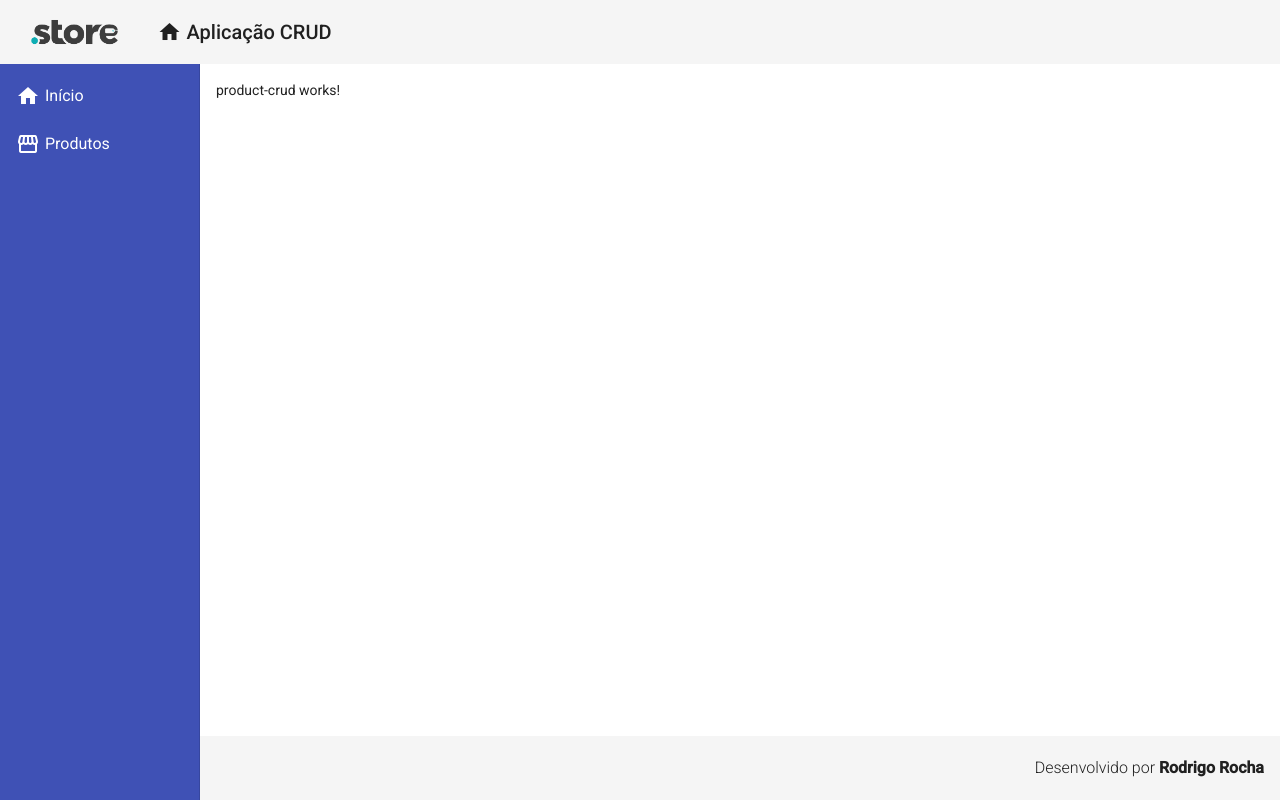
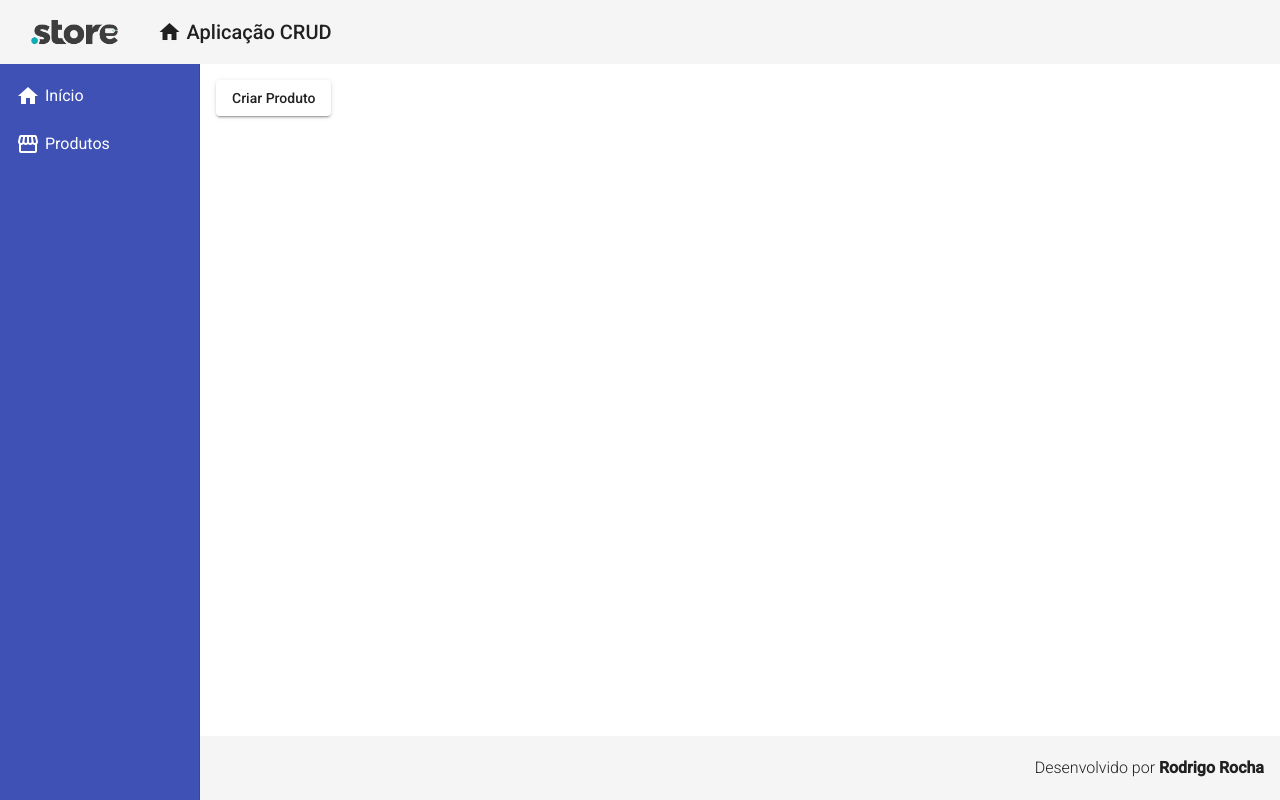
Before and after one commit to rochards/cadastro-produto-angular, an Angular app in the folder frontend/: page /products in a window 1280 px wide. Built offline with nearby package versions, Linux system fonts and the light colour scheme.

Commit message:
Criacao do componente product-create. Tal componente foi adicionado as rotas. Tratando eventos de botoes. Trabalhando com injecao de dependencias

```diff
--- a/frontend/src/app/app-routing.module.ts
+++ b/frontend/src/app/app-routing.module.ts
@@ -1,5 +1,6 @@
 import { NgModule } from '@angular/core';
 import { Routes, RouterModule } from '@angular/router';
+import { ProductCreateComponent } from './components/product/product-create/product-create.component';
 
 import { HomeComponent } from './views/home/home.component';
 import { ProductCrudComponent } from './views/product-crud/product-crud.component';
@@ -12,6 +13,10 @@ const routes: Routes = [
   {
     path: 'products',
     component: ProductCrudComponent
+  },
+  {
+    path: 'products/create',
+    component: ProductCreateComponent
   }
 ];
 
--- /dev/null
+++ b/frontend/src/app/components/product/product-create/product-create.component.html
@@ -0,0 +1 @@
+<p>works</p>
--- /dev/null
+++ b/frontend/src/app/components/product/product-create/product-create.component.ts
@@ -0,0 +1,14 @@
+import { Component, OnInit } from '@angular/core';
+
+@Component({
+  selector: 'app-product-create',
+  templateUrl: './product-create.component.html',
+  styleUrls: ['./product-create.component.css']
+})
+export class ProductCreateComponent implements OnInit {
+
+  constructor() { }
+
+  ngOnInit(): void {
+  }
+}
--- a/frontend/src/app/views/product-crud/product-crud.component.html
+++ b/frontend/src/app/views/product-crud/product-crud.component.html
@@ -1 +1,8 @@
-<p>product-crud works!</p>
+<!--
+    (click) entre parênteses, faz o bind de evento
+    navigateToProductCreate() é uma função  criada no product-crud.component.ts. Sempre
+    que houver um click no botão, essa função será invocada
+-->
+<button mat-raised-button (click)="navigateToProductCreate()">
+    Criar Produto
+</button>
--- a/frontend/src/app/views/product-crud/product-crud.component.ts
+++ b/frontend/src/app/views/product-crud/product-crud.component.ts
@@ -1,4 +1,5 @@
 import { Component, OnInit } from '@angular/core';
+import { Router } from '@angular/router';
 
 @Component({
   selector: 'app-product-crud',
@@ -7,9 +8,23 @@ import { Component, OnInit } from '@angular/core';
 })
 export class ProductCrudComponent implements OnInit {
 
-  constructor() { }
+  /**
+   * o atributo router eh do tipo Router.
+   * Esse componente Router está sendo importado nesse meu componente
+   * product-crud.component.ts.
+   * Está ocorrendo uma injeção de dependência
+   */
+  constructor(private router: Router) { }
 
   ngOnInit(): void {
   }
 
+  navigateToProductCreate(): void {
+    /**
+     * Esta função é invocada por um click do botão que se encontra
+     * no product-crud.component.html.
+     * O método abaixo faz a página mudar para a URL indicada
+     */
+    this.router.navigate(['/products/create'])
+  }
 }
```
Also changed, not shown: frontend/src/app/app.module.ts (+8 -3 lines), frontend/src/app/components/product/product-create/product-create.component.css (added), 1 other file (tests, documents, lock files or other folders).
